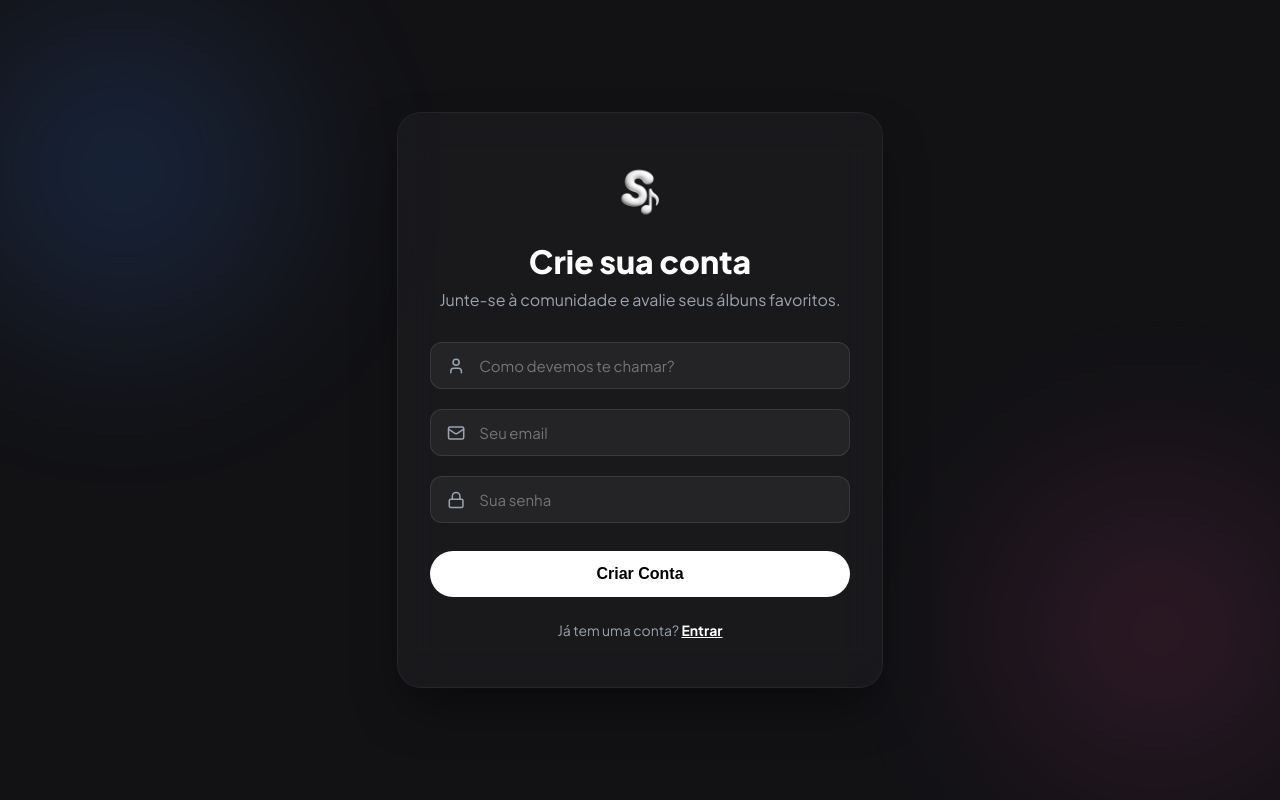
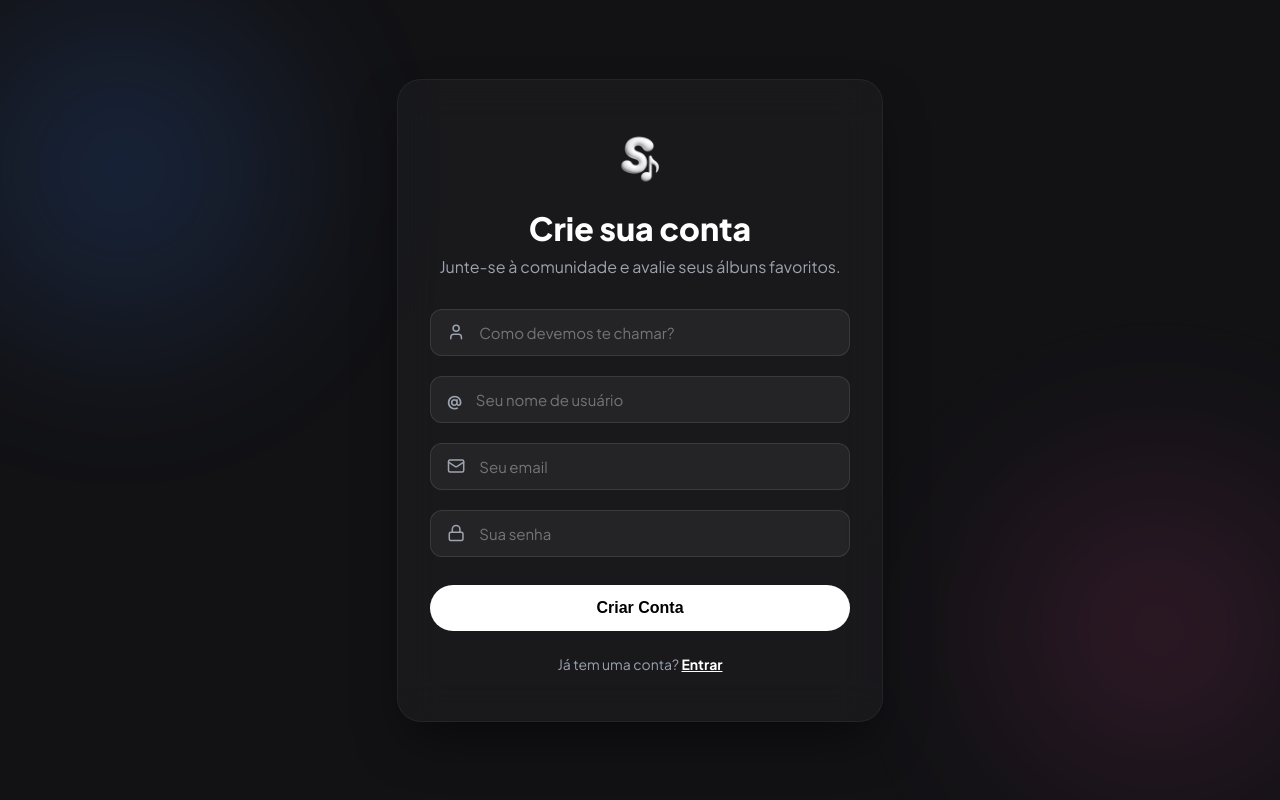
Before and after one commit to faelaraujo3/Scorefy, a React (Vite) app in the folder client/: page /register in a window 1280 px wide. Built offline with nearby package versions, Linux system fonts and the light colour scheme.

Commit message:
feat: integração do sistema de @username único no registro

```diff
--- a/client/src/pages/Register.jsx
+++ b/client/src/pages/Register.jsx
@@ -5,6 +5,7 @@ import { ArrowRight, Lock, Mail, User } from 'lucide-react';
 
 export default function Register() {
   const [nome, setNome] = useState('');
+  const [username, setUsername] = useState('');
   const [email, setEmail] = useState('');
   const [senha, setSenha] = useState('');
   const [error, setError] = useState('');
@@ -19,7 +20,7 @@ export default function Register() {
       const response = await fetch('http://localhost:5000/api/registrar', {
         method: 'POST',
         headers: { 'Content-Type': 'application/json' },
-        body: JSON.stringify({ nome, email, senha }),
+        body: JSON.stringify({ nome, username, email, senha }),
       });
 
       if (response.ok) {
@@ -66,6 +67,19 @@ export default function Register() {
               style={styles.input}
               required
             />
+          </div>
+
+          {/* input do username (O @ do perfil) */}
+           <div style={styles.inputGroup}>
+            <span style={{ color: '#9ca3af', fontWeight: 'bold' }}>@</span>
+             <input
+              type="text"
+              placeholder="Seu nome de usuário"
+              value={username}
+              onChange={(e) => setUsername(e.target.value)}
+              style={styles.input}
+              required
+             />
           </div>
 
           {/* input do email */}
```
Also changed, not shown: 1 other file (tests, documents, lock files or other folders).
